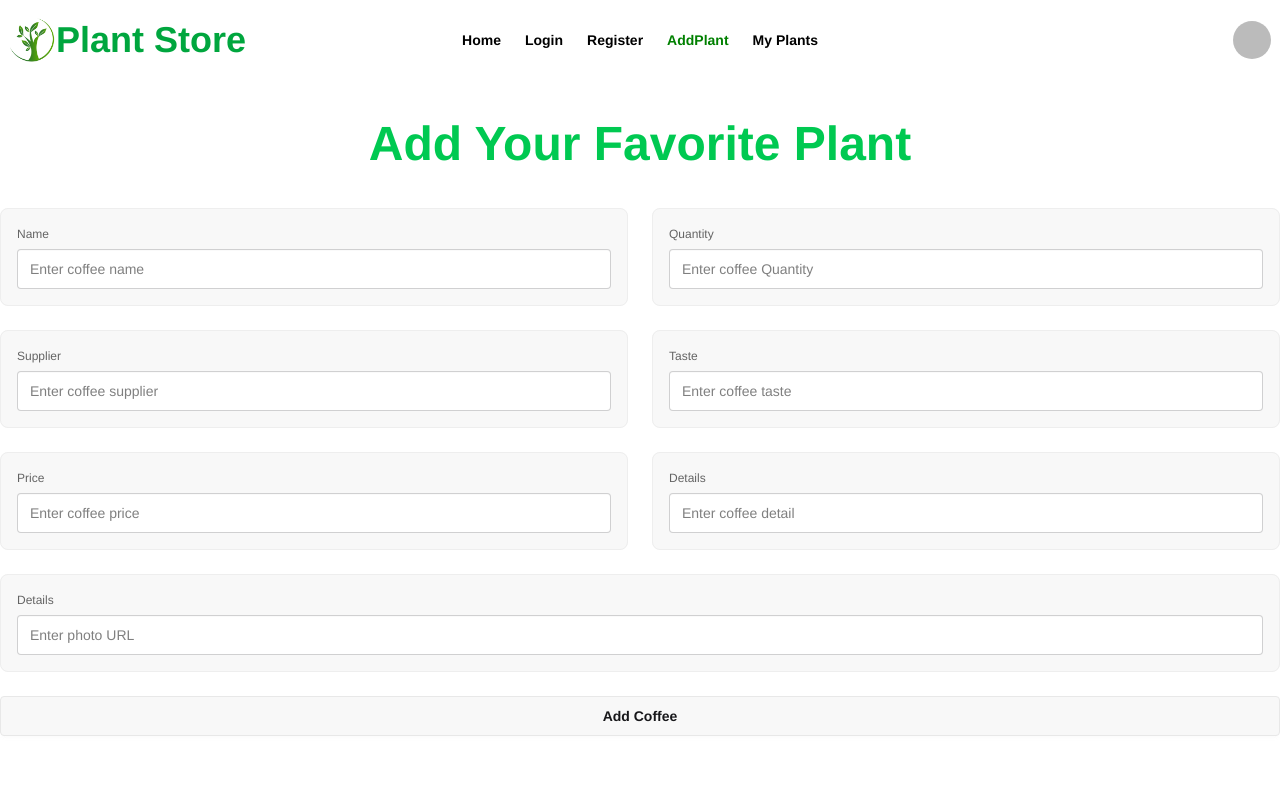
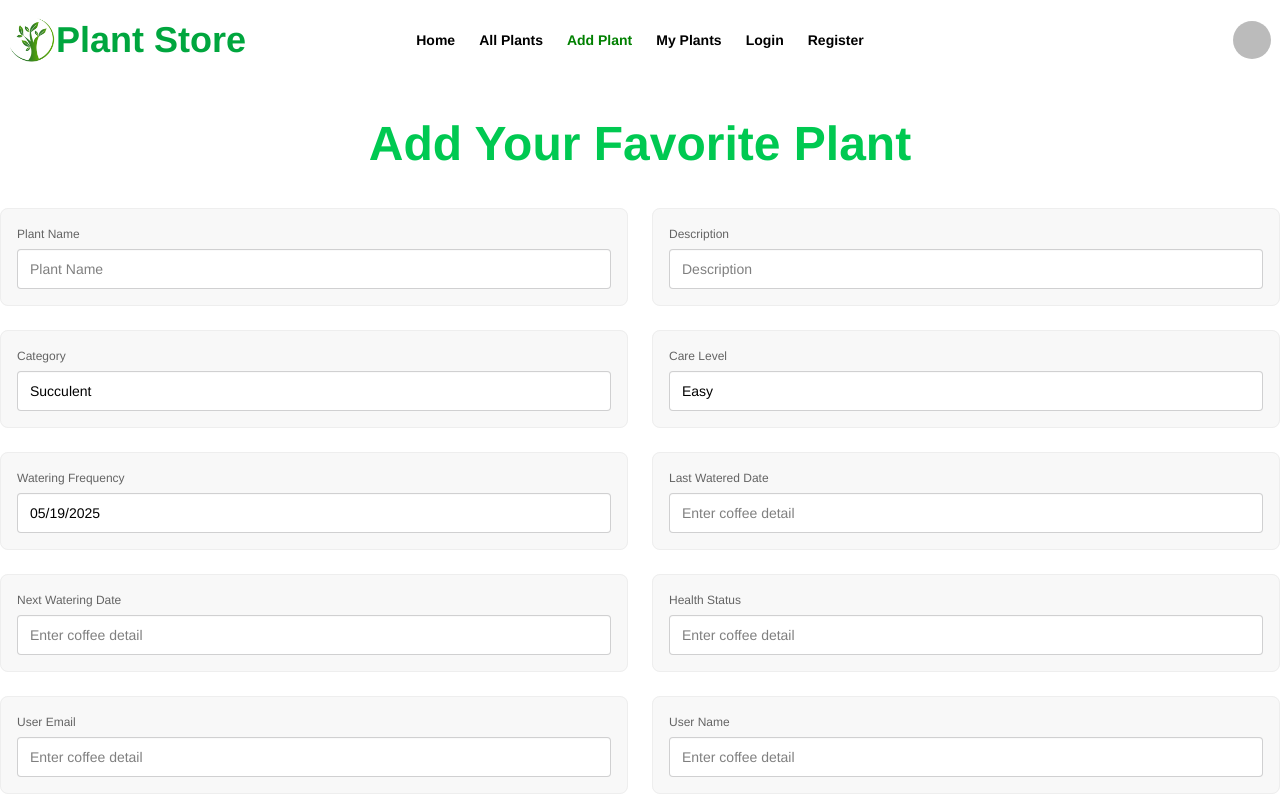
Before and after one commit to islamemon59/plant-tree-client-side, a React (Vite) app: page /addPlant in a window 1280 px wide. Shown: the top 800 px of the page. Built offline with nearby package versions, Linux system fonts and the light colour scheme; no server answers; sample sign-in values are in the browser's storage.

Commit message:
plant table added

```diff
--- a/package.json
+++ b/package.json
@@ -13,6 +13,7 @@
     "@tailwindcss/vite": "^4.1.7",
     "firebase": "^11.7.3",
     "react": "^19.1.0",
+    "react-datepicker": "^8.3.0",
     "react-dom": "^19.1.0",
     "react-hot-toast": "^2.5.2",
     "react-icons": "^5.5.0",
--- a/src/Component/Navbar.jsx
+++ b/src/Component/Navbar.jsx
@@ -14,6 +14,21 @@ const Navbar = () => {
           Home
         </NavLink>
       </li>
+            <li>
+        <NavLink to="/allPlants" className="font-semibold">
+          All Plants
+        </NavLink>
+      </li>
+      <li>
+        <NavLink to="/addPlant" className="font-semibold">
+          Add Plant
+        </NavLink>
+      </li>
+      <li>
+        <NavLink to="/myPlants" className="font-semibold">
+          My Plants
+        </NavLink>
+      </li>
       <li>
         <NavLink to="/login" className="font-semibold">
           Login
@@ -22,16 +37,6 @@ const Navbar = () => {
       <li>
         <NavLink to="/register" className="font-semibold">
           Register
-        </NavLink>
-      </li>
-      <li>
-        <NavLink to="/addPlant" className="font-semibold">
-          AddPlant
-        </NavLink>
-      </li>
-      <li>
-        <NavLink to="/myPlants" className="font-semibold">
-          My Plants
         </NavLink>
       </li>
     </>
--- a/src/Pages/AddPlant.jsx
+++ b/src/Pages/AddPlant.jsx
@@ -1,58 +1,95 @@
-import React from "react";
+import React, { useState } from "react";
+import DatePicker from "react-datepicker";
 
 const AddPlant = () => {
+      const [startDate, setStartDate] = useState(new Date());
   return (
     <div>
-        <h1 className="text-center md:text-5xl text-3xl font-semibold text-green-500 my-10">Add Your Favorite Plant</h1>
+      <h1 className="text-center md:text-5xl text-3xl font-semibold text-green-500 my-10">
+        Add Your Favorite Plant
+      </h1>
       <form>
         <div className="grid grid-cols-1 md:grid-cols-2 gap-6">
           <fieldset className="fieldset bg-base-200 border-base-300 rounded-box border p-4">
-            <label className="label">Name</label>
+            <label className="label">Plant Name</label>
             <input
               type="text"
               className="input w-full"
               name="name"
-              placeholder="Enter coffee name"
+              placeholder="Plant Name"
             />
           </fieldset>
           <fieldset className="fieldset bg-base-200 border-base-300 rounded-box border p-4">
-            <label className="label">Quantity</label>
+            <label className="label">Description</label>
             <input
               type="text"
               className="input w-full"
               name="quantity"
-              placeholder="Enter coffee Quantity"
+              placeholder="Description"
             />
           </fieldset>
           <fieldset className="fieldset bg-base-200 border-base-300 rounded-box border p-4">
-            <label className="label">Supplier</label>
+            <label className="label">Category</label>
+            <select className="input input-bordered w-full " name="day" id="day">
+              <option value="sunday">Succulent</option>
+              <option value="monday">Fern</option>
+              <option value="tuesday">Flowering</option>
+            </select>
+          </fieldset>
+          <fieldset className="fieldset bg-base-200 border-base-300 rounded-box border p-4">
+            <label className="label">Care Level</label>
+            <select className="input input-bordered w-full " name="day" id="day">
+              <option value="sunday">Easy</option>
+              <option value="monday">Moderate</option>
+              <option value="tuesday">Difficult</option>
+            </select>
+          </fieldset>
+          <fieldset className="fieldset bg-base-200 border-base-300 rounded-box border p-4">
+            <label className="label">Watering Frequency</label>
+              <DatePicker
+                className="input input-bordered w-full"
+                selected={startDate}
+                onChange={(date) => setStartDate(date)}
+              />
+          </fieldset>
+          <fieldset className="fieldset bg-base-200 border-base-300 rounded-box border p-4">
+            <label className="label">Last Watered Date</label>
             <input
               type="text"
               className="input w-full"
-              name="supplier"
-              placeholder="Enter coffee supplier"
+              name="details"
+              placeholder="Enter coffee detail"
             />
           </fieldset>
           <fieldset className="fieldset bg-base-200 border-base-300 rounded-box border p-4">
-            <label className="label">Taste</label>
+            <label className="label">Next Watering Date</label>
             <input
               type="text"
               className="input w-full"
-              name="taste"
-              placeholder="Enter coffee taste"
+              name="details"
+              placeholder="Enter coffee detail"
             />
           </fieldset>
           <fieldset className="fieldset bg-base-200 border-base-300 rounded-box border p-4">
-            <label className="label">Price</label>
+            <label className="label">Health Status</label>
             <input
               type="text"
               className="input w-full"
-              name="price"
-              placeholder="Enter coffee price"
+              name="details"
+              placeholder="Enter coffee detail"
             />
           </fieldset>
           <fieldset className="fieldset bg-base-200 border-base-300 rounded-box border p-4">
-            <label className="label">Details</label>
+            <label className="label">User Email</label>
+            <input
+              type="text"
+              className="input w-full"
+              name="details"
+              placeholder="Enter coffee detail"
+            />
+          </fieldset>
+          <fieldset className="fieldset bg-base-200 border-base-300 rounded-box border p-4">
+            <label className="label">User Name</label>
             <input
               type="text"
               className="input w-full"
@@ -62,7 +99,7 @@ const AddPlant = () => {
           </fieldset>
         </div>
         <fieldset className="fieldset bg-base-200 border-base-300 rounded-box border p-4 my-6">
-          <label className="label">Details</label>
+          <label className="label">Image</label>
           <input
             type="text"
             className="input w-full"
@@ -70,8 +107,8 @@ const AddPlant = () => {
             placeholder="Enter photo URL"
           />
         </fieldset>
-        <button type="submit" className="btn btn-block">
-          Add Coffee
+        <button type="submit" className="btn btn-success btn-block">
+          Add Plant
         </button>
       </form>
     </div>
--- a/src/Pages/AllPlants.jsx
+++ b/src/Pages/AllPlants.jsx
@@ -1,11 +1,53 @@
-import React from 'react';
+import React from "react";
 
 const AllPlants = () => {
-    return (
-        <div>
-
-        </div>
-    );
+  return (
+    <div>
+      <h1 className="text-center md:text-5xl text-3xl font-semibold text-green-500 my-10">
+        All Plants Collection Here
+      </h1>
+      <div className="overflow-x-auto py-6">
+        <table className="table">
+          {/* head */}
+          <thead>
+            <tr>
+              <th>
+                <label></label>
+              </th>
+              <th>Name</th>
+              <th>Category</th>
+              <th>Watering Frequency</th>
+              <th>Auction</th>
+            </tr>
+          </thead>
+          <tbody>
+            {/* row 1 */}
+            <tr>
+              <th>
+                <label></label>
+              </th>
+              <td>
+                <div className="flex items-center gap-3">
+                  <div className="avatar"></div>
+                  <div>
+                    <div className="font-bold">Hart Hagerty</div>
+                  </div>
+                </div>
+              </td>
+              <td>
+                Zemlak, Daniel and Leannon
+                <br />
+              </td>
+              <td>Purple</td>
+              <th>
+                <button className="btn btn-ghost btn-xs">details</button>
+              </th>
+            </tr>
+          </tbody>
+        </table>
+      </div>
+    </div>
+  );
 };
 
 export default AllPlants;
--- a/src/Routes/Routes.jsx
+++ b/src/Routes/Routes.jsx
@@ -7,6 +7,7 @@ import PrivetRoutes from "../Pages/PrivetRoutes";
 import AddPlant from "../Pages/AddPlant";
 import MyPlants from "../Pages/MyPlants";
 import NotFoundPage from "../Component/NotFoundPage";
+import AllPlants from "../Pages/AllPlants";
 
 export const router = createBrowserRouter([
     {
@@ -24,6 +25,10 @@ export const router = createBrowserRouter([
             {
                 path:"/register",
                 Component: Register,
+            },
+            {
+                path: "/allPlants",
+                Component: AllPlants
             },
             {
                 path: "/addPlant",
```
Also changed, not shown: 1 other file (tests, documents, lock files or other folders).
